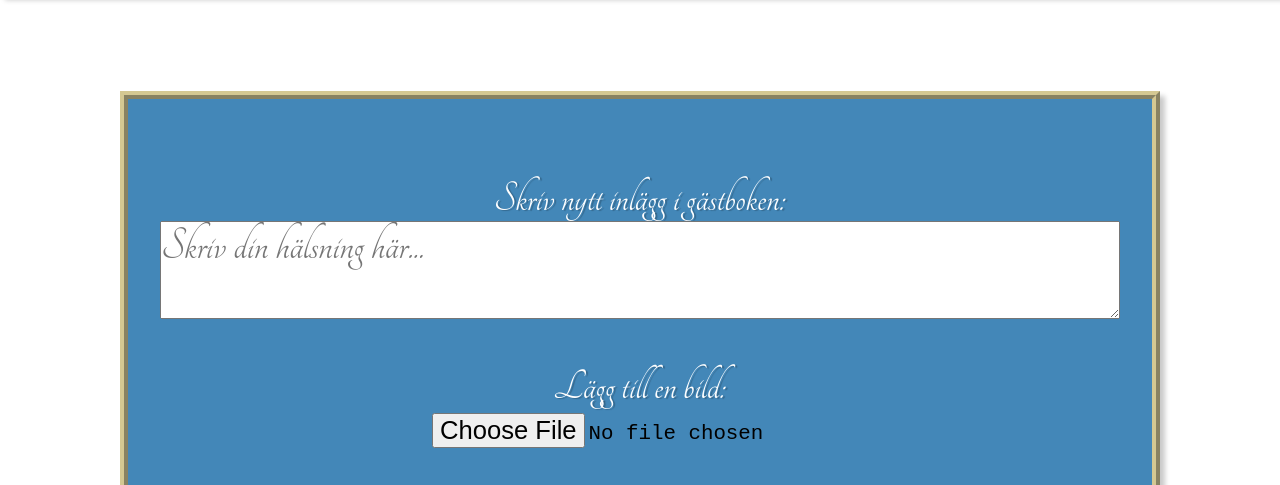
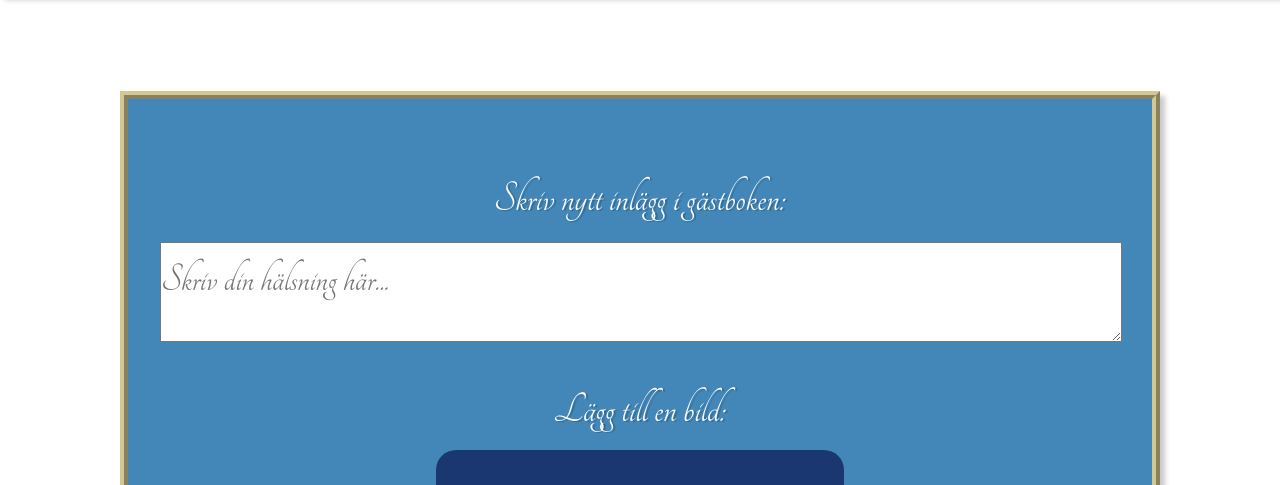
Before and after one commit to Rosalij/ingridstudentapp, a website built with Vite: page newpost.html in a window 1280 px wide. Shown: the part 439-924 px from the top of the page. Built offline with nearby package versions, Linux system fonts and the light colour scheme; sample sign-in values are in the browser's storage; a web font is replaced by a local one.

Commit message:
changed css

```diff
--- a/src/style.css
+++ b/src/style.css
@@ -21,7 +21,11 @@ main {
 
 
 #textinput {
-  font-size: 1.5em;
+  font-size: 1.3em;
+  margin: auto;
+width: 100%;
+  padding-top: 0.4em;
+  margin-top: 0.5em;
 }
 
 #guestbook li #from {
@@ -35,6 +39,19 @@ main {
   line-height: 1em;
 }
 
+#image {
+  margin-top: 1em;
+  padding-left: 1em;
+  padding-right: 1em;
+  padding-top: 2em;
+
+  padding-bottom: 2em;
+ max-width: 90%;
+  font-size: 0.7em;
+  border-radius: 20px;
+  color: white;
+  background-color: rgba(0, 0, 67, 0.593);
+}
 
 #guestbook li,
 .form_container {
@@ -207,7 +224,7 @@ label {
 #guestbook p {
   margin-top: 0.2em;
   padding-top: 0em;
-margin: auto;
+  margin: auto;
   color: rgb(255, 249, 210);
 }
 
@@ -222,9 +239,9 @@ input {
   color: rgb(0, 0, 0);
 }
 
- @media all and (max-width: 900px) {
+@media all and (max-width: 900px) {
   #guestbook p {
-width: 90%;
-padding: 0;
+    width: 90%;
+    padding: 0;
   }
 }
```
